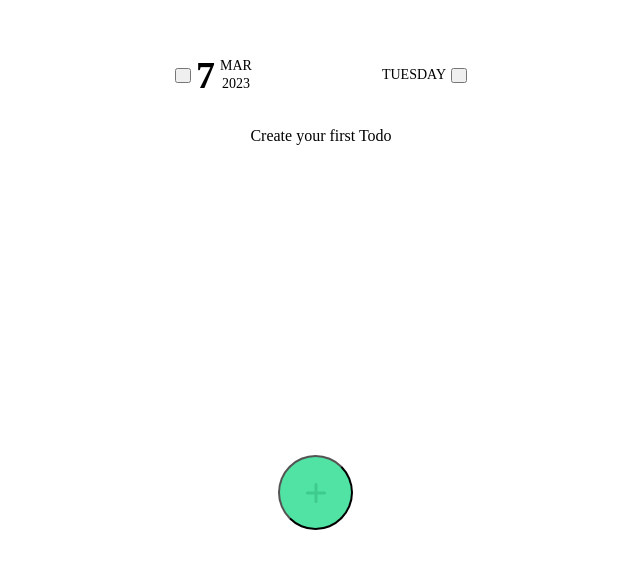
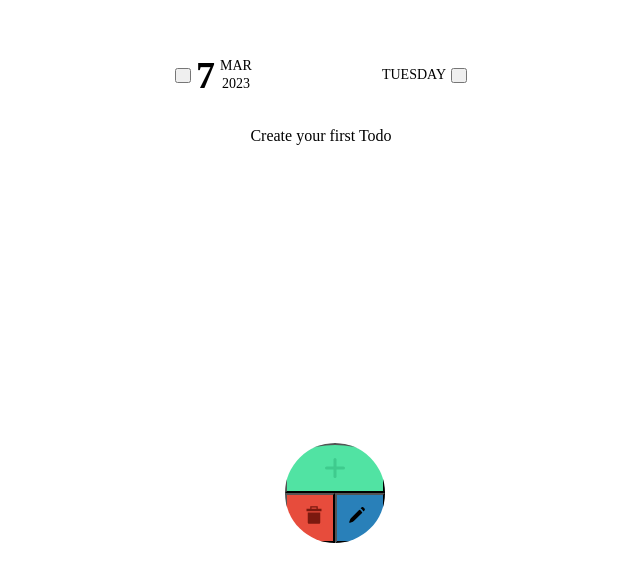
Before and after one commit to LaughingThroll/vue-todo, a Vue app: page / in a window 1280 px wide. Shown: the part 155-736 px from the top of the page, without its empty margins (319-959 px from the left). Built offline with nearby package versions, Linux system fonts and the light colour scheme; the HTML template or start-up script is replaced by a standard one.

Commit message:
feature: add CirclesButton

```diff
--- a/src/App.vue
+++ b/src/App.vue
@@ -4,7 +4,7 @@ import { ref, watchEffect, onMounted } from 'vue'
 import MainCard from './components/MainCard.vue'
 import DateNavigation from './components/DateNavigation/DateNavigation.vue'
 import TodoList from './components/Todo/TodoList.vue'
-import CircleButton from './components/common/CircleButton.vue'
+import CircleButtons from './components/common/CircleButtons.vue'
 import TodoModal from './components/Todo/TodoModal.vue'
 
 import { addTodo, getTodos, toggleTodo } from './api/TodoService'
@@ -76,7 +76,9 @@ const onChangeDate = (date: string) => {
         <div v-else>Create your first Todo</div>
       </template>
       <template #footer>
-        <CircleButton @click="openModal" />
+        <div class="main__button">
+          <CircleButtons :icons="['plus', 'trash', 'pencil']" />
+        </div>
       </template>
     </MainCard>
     <TodoModal
@@ -93,5 +95,11 @@ const onChangeDate = (date: string) => {
   align-items: center;
   justify-content: center;
   height: 100vh;
+
+  &__button {
+    display: flex;
+    justify-content: center;
+    transform: translate(0, 50%);
+  }
 }
 </style>
--- a/src/components/MainCard.vue
+++ b/src/components/MainCard.vue
@@ -40,7 +40,7 @@
     position: absolute;
     left: 0;
     bottom: 0;
-    transform: translate(100%, 50%);
+    width: 100%;
   }
 }
 </style>
--- a/src/components/common/CircleButton.vue
+++ b/src/components/common/CircleButton.vue
@@ -3,7 +3,8 @@ import TrashIcon from '@/assets/trash.svg?component'
 import PencilIcon from '@/assets/pencil.svg?component'
 
 interface CircleButton {
-  icon: 'plus' | 'trash' | 'pencil'
+  // icon: 'plus' | 'trash' | 'pencil'
+  icon: string
 }
 
 withDefaults(defineProps<CircleButton>(), {
--- /dev/null
+++ b/src/components/common/CircleButtons.vue
@@ -0,0 +1,98 @@
+<script setup lang="ts">
+import CircleButton from './CircleButton.vue'
+
+interface CircleButtons {
+  icons: string[]
+}
+
+defineProps<CircleButtons>()
+</script>
+<template>
+  <div
+    class="circleButtons"
+    :class="{
+      'circleButtons--two': $props.icons.length === 2,
+      'circleButtons--three': $props.icons.length === 3,
+    }"
+  >
+    <CircleButton
+      class="circleButtons__item"
+      v-for="icon in $props.icons"
+      :key="icon"
+      :icon="icon"
+    />
+  </div>
+</template>
+<style scoped lang="scss">
+.circleButtons {
+  position: relative;
+  border-radius: 50%;
+  width: 100px;
+  height: 100px;
+  overflow: hidden;
+
+  &__item {
+    position: absolute;
+  }
+
+  &.circleButtons--two {
+    .circleButtons__item {
+      height: 110%;
+      width: 50%;
+      transform: translate(0, -2%);
+      top: 0;
+
+      &:nth-child(1) {
+        left: 0;
+        border-top-right-radius: 0;
+        border-bottom-right-radius: 0;
+      }
+      &:nth-child(2) {
+        right: 0;
+        border-top-left-radius: 0;
+        border-bottom-left-radius: 0;
+      }
+    }
+  }
+  &.circleButtons--three {
+    .circleButtons__item {
+      &:nth-child(1) {
+        top: 0;
+        left: 0;
+        height: 50%;
+        width: 100%;
+        border-bottom-left-radius: 0;
+        border-bottom-right-radius: 0;
+      }
+
+      &:nth-child(2) {
+        bottom: 0;
+        left: 0;
+        width: 50%;
+        height: 50%;
+        border-top-right-radius: 0;
+        border-top-left-radius: 0;
+        border-bottom-right-radius: 0;
+
+        :deep(svg) {
+          transform: translate(-30%, -65%);
+        }
+      }
+
+      &:nth-child(3) {
+        bottom: 0;
+        right: 0;
+        width: 50%;
+        height: 50%;
+        border-top-left-radius: 0;
+        border-top-right-radius: 0;
+        border-bottom-left-radius: 0;
+
+        :deep(svg) {
+          transform: translate(-65%, -65%);
+        }
+      }
+    }
+  }
+}
+</style>
```
